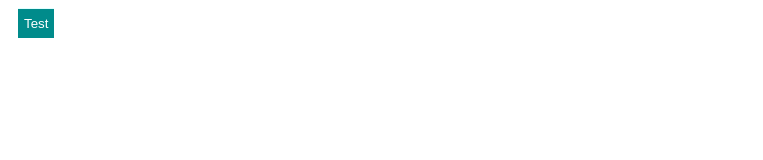
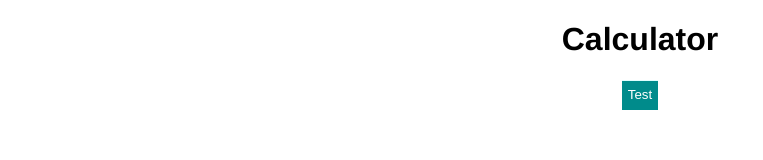
Before and after one commit to JFerrettUK/calculator, a plain HTML site: page index.html in a window 1280 px wide. Shown: the whole page, without its empty margins (0-763 px from the left). Drawn offline with Linux system fonts and the light colour scheme.

Commit message:
Calc updated to include CSS layout

```diff
--- a/index.html
+++ b/index.html
@@ -8,7 +8,9 @@
   </head>
 
   <body>
-
-    <button>Test</button>
+    <h1>Calculator</h1>
+    <div class=container>
+      <button>Test</button>
+    </div>
   </body>
 </html>
--- a/stylesheet.css
+++ b/stylesheet.css
@@ -1,32 +1,18 @@
 h1 {text-align: center; font-family: Helvetica, sans-serif;}
 
-#container {
-  height: 700px;
-  width: 700px;
-  display: grid;
-  margin: 0 auto;
-  grid-template-columns: repeat(16,1fr);
-  grid-template-rows: repeat(16,1fr);
+.container {
+  display: flex;
+  justify-content: center;
+  height: 800px;
   }
-
-
-.divBox {
-  display: flex;
-  background-color: Gainsboro;
-}
-
 
 
 button {
   color: white;
   height: 30px;
-  margin-right: 10px;
-  margin-left: 10px;
+  margin-right: 15px;
+  margin-left: 15px;
   background: darkcyan;
-  border: 1px cyan;
+  border: 2px cyan;
   box-shadow: inset 0 1px 0 lightcyan;
 }
-
-.breaker {
-  height: 29px;
-}
```
